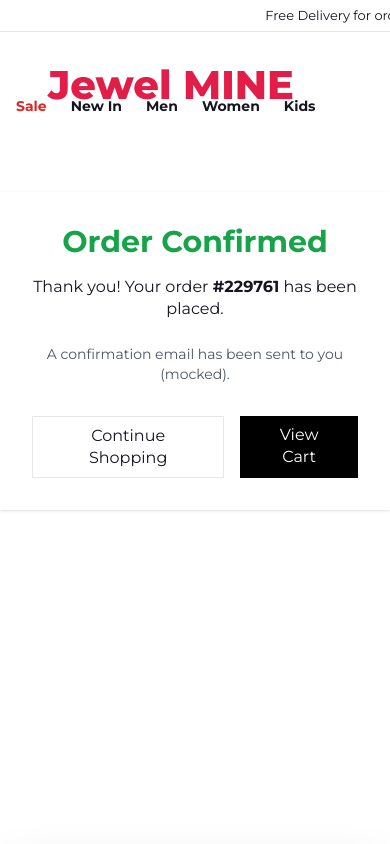
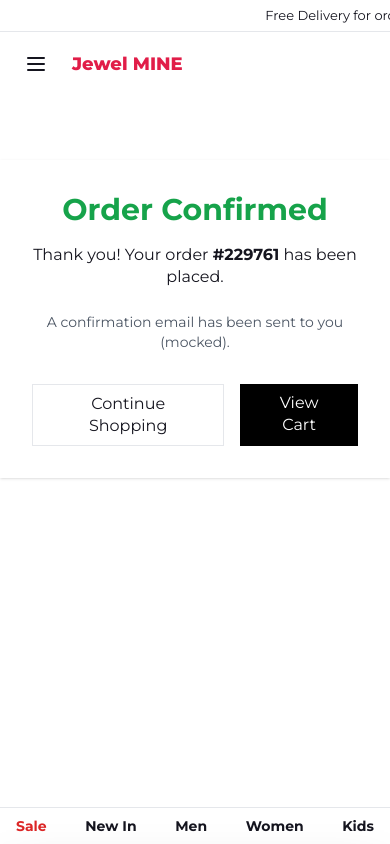
Before and after one commit to Muhammad-Ali-Hassan-Alvi/EngineTestTask, a Next.js app: page /order-confirm in a window 390 px wide. Shown: the top 844 px of the page. Built offline with nearby package versions, Linux system fonts and the light colour scheme.

Commit message:
Make the website responsiveness

```diff
--- a/src/components/layout/Navbar.jsx
+++ b/src/components/layout/Navbar.jsx
@@ -23,35 +23,29 @@ export default function Navbar() {
         </span>
       </div>
 
-      <div className="h-16 flex items-center justify-between bg-transparent px-12">
-        <nav className="hidden sm:flex items-center gap-8 nav-link mt-14">
-          {/* Updated buttons to directly set the state */}
-          <button
-            onClick={() => setIsMenuOpen(true)}
-            className="text-red-600 font-bold"
-          >
-            Sale
+      <div className="h-16 flex items-center justify-between bg-transparent px-4 sm:px-12">
+        <div className="flex items-center gap-4">
+          {/* Mobile hamburger to open mega menu */}
+          <button onClick={() => setIsMenuOpen(true)} className="sm:hidden p-2">
+            <svg xmlns="http://www.w3.org/2000/svg" className="h-6 w-6" fill="none" viewBox="0 0 24 24" stroke="currentColor">
+              <path strokeLinecap="round" strokeLinejoin="round" strokeWidth={2} d="M4 6h16M4 12h16M4 18h16" />
+            </svg>
           </button>
-          <button onClick={() => setIsMenuOpen(true)} className="font-bold">
-            New In
-          </button>
-          <button onClick={() => setIsMenuOpen(true)} className="font-bold">
-            Men
-          </button>
-          <button onClick={() => setIsMenuOpen(true)} className="font-bold">
-            Women
-          </button>
-          <button onClick={() => setIsMenuOpen(true)} className="font-bold">
-            Kids
-          </button>
-        </nav>
 
-        <div className="text-[40px] mt-10 font-extrabold text-rose-600">
-          Jewel MINE
+          <div className="text-lg font-extrabold text-rose-600">Jewel MINE</div>
         </div>
 
-        <div className="flex items-center justify-between mt-14">
-          <div className="w-[200px] max-w-[40vw] hidden md:block">
+        <nav className="flex gap-4 sm:gap-8 items-center">
+          {/* Desktop nav (visible on sm and up) */}
+          <div className="hidden sm:flex items-center gap-8 nav-link">
+            <Link href="/products?category=sale" className="text-red-600 font-bold">Sale</Link>
+            <Link href="/products?category=new" className="font-bold">New In</Link>
+            <Link href="/products?category=men's%20clothing" className="font-bold">Men</Link>
+            <Link href="/products?category=women's%20clothing" className="font-bold">Women</Link>
+            <Link href="/products?category=kids" className="font-bold">Kids</Link>
+          </div>
+
+          <div className="hidden md:block w-[200px] max-w-[40vw]">
             <input
               placeholder="Search..."
               className="w-40 h-10 rounded-full border-[1.5px] px-5 text-sm bg-transparent text-black border-black placeholder-black"
@@ -105,19 +99,17 @@ export default function Navbar() {
               ></path>
             </svg>
           </Link>
-        </div>
+        </nav>
       </div>
 
-      <div className="sm:hidden px-4 pb-3">
-        <nav className="flex items-center gap-6 text-sm font-bold">
-          {/* Updated buttons for mobile view */}
-          <button onClick={() => setIsMenuOpen(true)} className="text-red-600">
-            Sale
-          </button>
-          <button onClick={() => setIsMenuOpen(true)}>New In</button>
-          <button onClick={() => setIsMenuOpen(true)}>Men</button>
-          <button onClick={() => setIsMenuOpen(true)}>Women</button>
-          <button onClick={() => setIsMenuOpen(true)}>Kids</button>
+      {/* Mobile bottom nav for small screens (mobile-first) */}
+      <div className="sm:hidden fixed bottom-0 left-0 right-0 bg-white border-t px-4 py-2">
+        <nav className="flex items-center justify-between text-sm font-bold">
+          <Link href="/products?category=sale" className="text-red-600">Sale</Link>
+          <Link href="/products?category=new">New In</Link>
+          <Link href="/products?category=men's%20clothing">Men</Link>
+          <Link href="/products?category=women's%20clothing">Women</Link>
+          <Link href="/products?category=kids">Kids</Link>
         </nav>
       </div>
 
```
